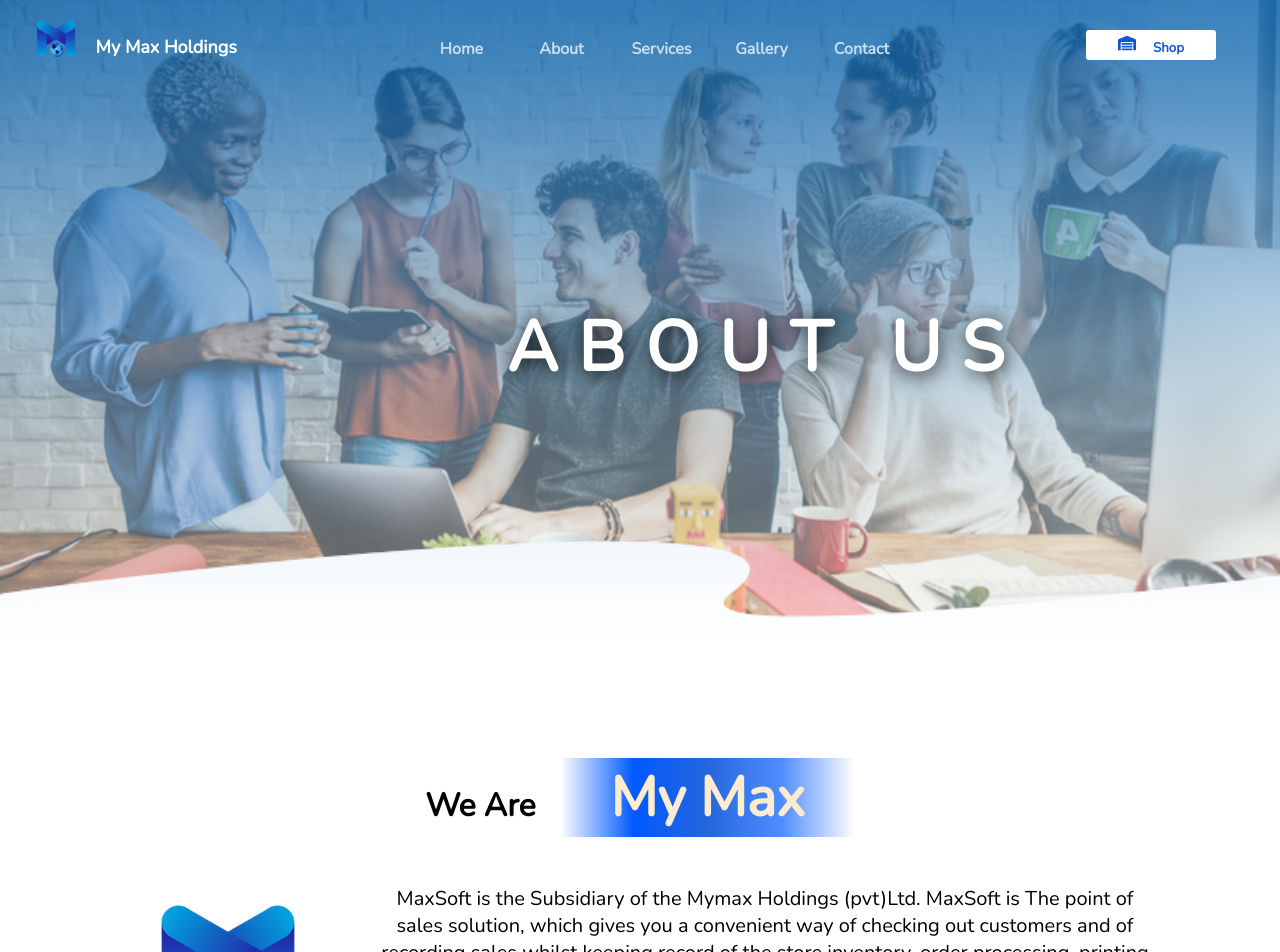
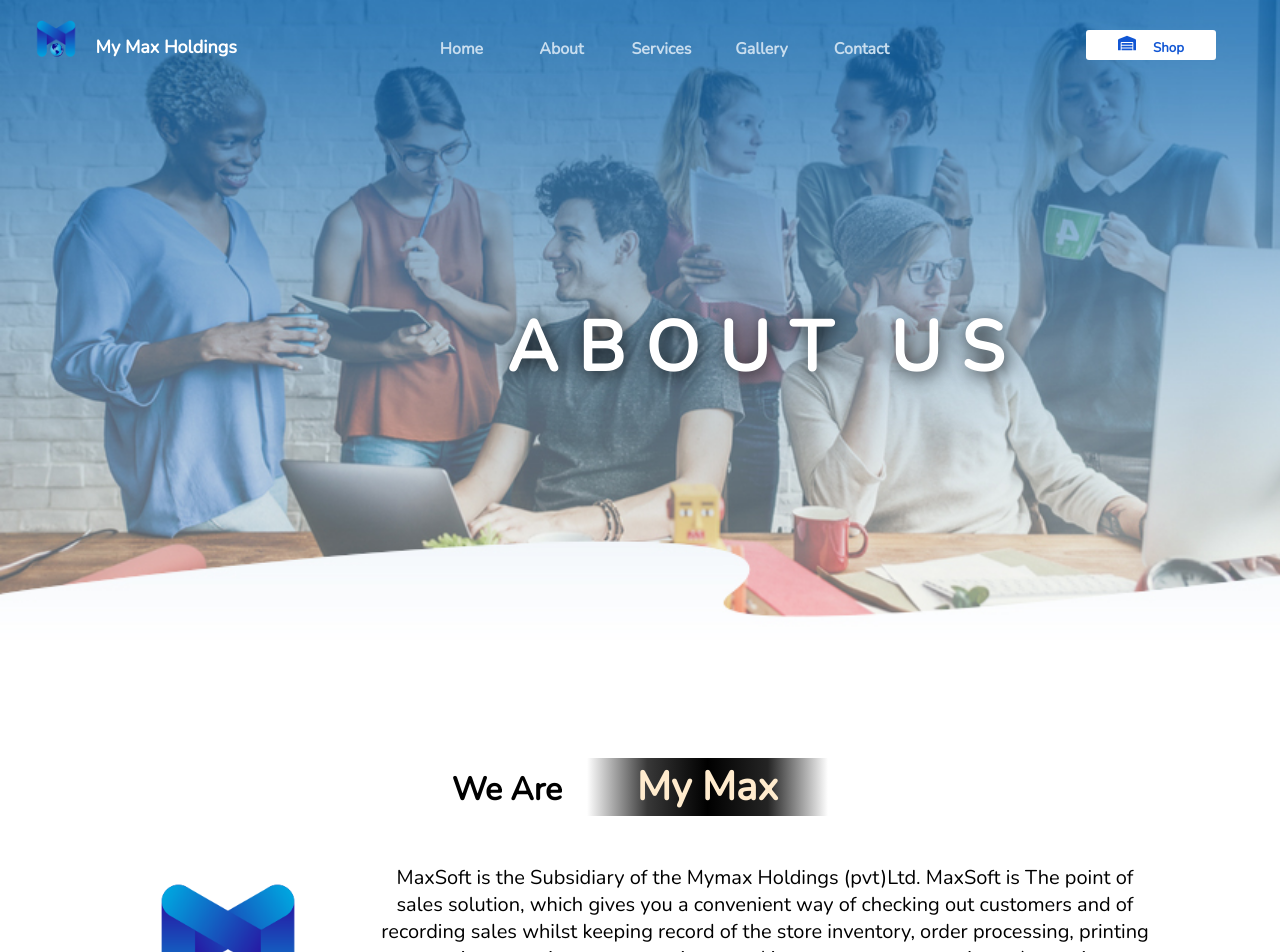
Before and after one commit to shaahu1/mymaxWeb, a React (Create React App) app: page /aboutUs in a window 1280 px wide. Shown: the top 952 px of the page. Built offline with nearby package versions, Linux system fonts and the light colour scheme.

Commit message:
2022-02-02

```diff
--- a/src/Components/About Us/CompanyInfo.scss
+++ b/src/Components/About Us/CompanyInfo.scss
@@ -1,7 +1,7 @@
 #myMax_text
 {
-    font-size: 55px;
-    background-image: linear-gradient(to right, white, #0059ff, #2566dd, #4f8cff, white);
+    font-size: 40px;
+    background-image: linear-gradient(to right, white, #383838, #000000, #242424, white);
     color: blanchedalmond;
     padding: 2px 50px 2px 50px;
 }
```
Also changed, not shown: 1 other file (tests, documents, lock files or other folders).
